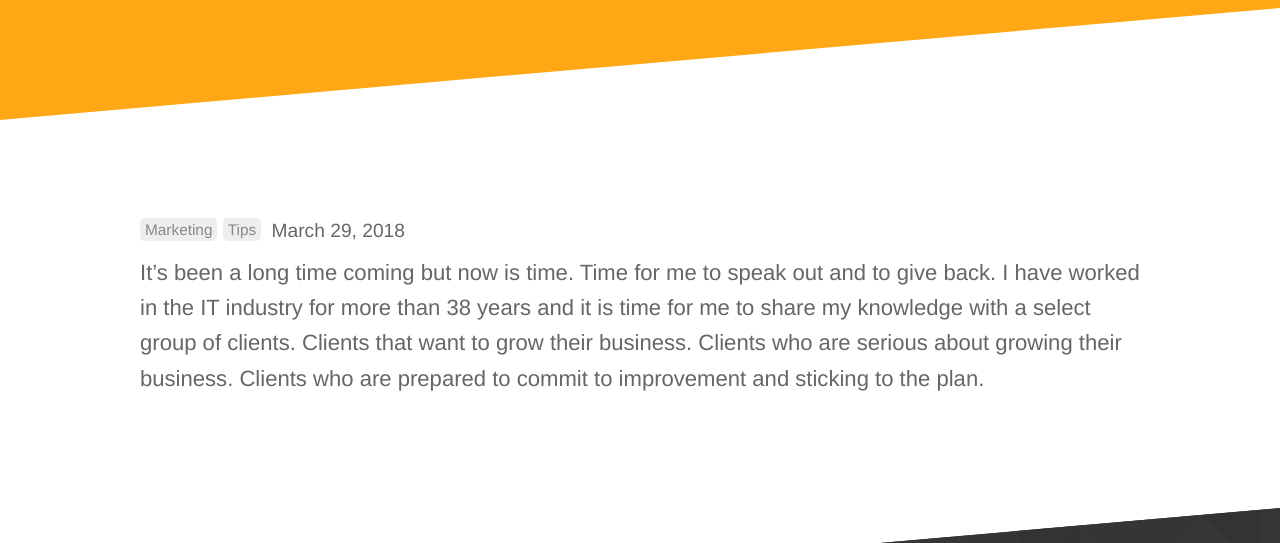
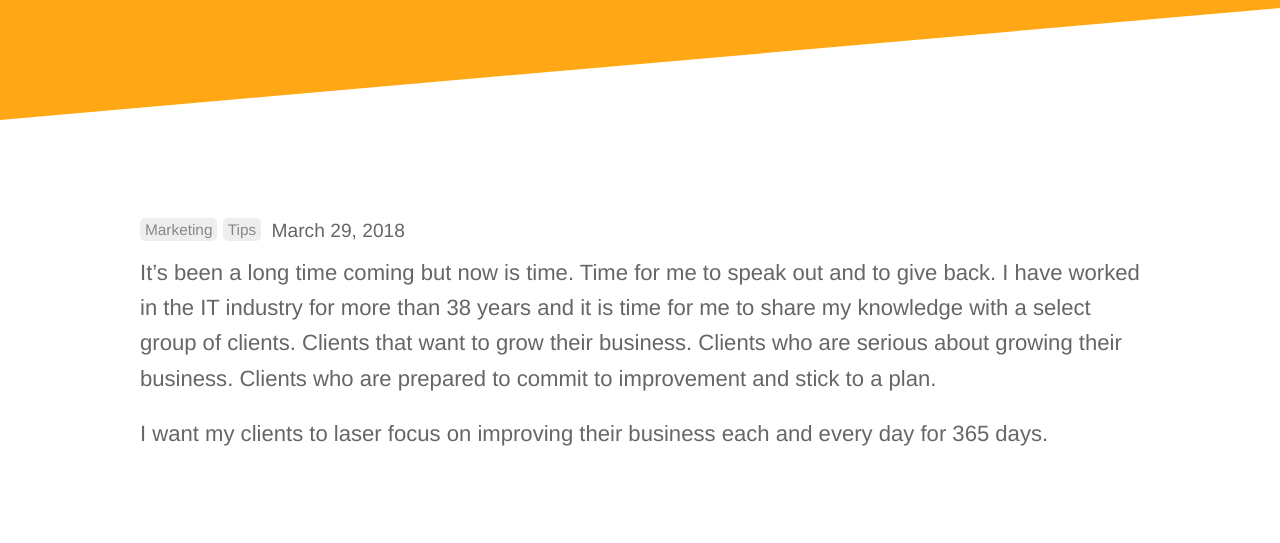
Before and after one commit to primertest-org/BDBBDB, a Jekyll site: the page built from _posts/2018-03-29-shocking-facts.md, in a window 1280 px wide and 900 px high, scrolled down 304 px, cut to the strip 0-543 px from the top of the window. Built offline with Jekyll 4.4.1, drawn with Linux system fonts in a browser that asks for light colours.

Commit message:
Updated '_posts/2018-03-29-shocking-facts.md' via CloudCannon

```diff
--- a/_posts/2018-03-29-shocking-facts.md
+++ b/_posts/2018-03-29-shocking-facts.md
@@ -8,4 +8,8 @@
 date: 2018-03-29 00:00:00
 ---
 
-It's been a long time coming but now is time. Time for me to speak out and to give back. I have worked in the IT industry for more than 38 years and it is time for me to share my knowledge with a select group of clients. Clients that want to grow their business. Clients who are serious about growing their business. Clients who are prepared to commit to improvement and sticking to the plan.
+It's been a long time coming but now is time. Time for me to speak out and to give back. I have worked in the IT industry for more than 38 years and it is time for me to share my knowledge with a select group of clients. Clients that want to grow their business. Clients who are serious about growing their business. Clients who are prepared to commit to improvement and stick to a plan.
+
+I want my clients to laser focus on improving their business each and every day for 365 days.
+
+&nbsp;
```
